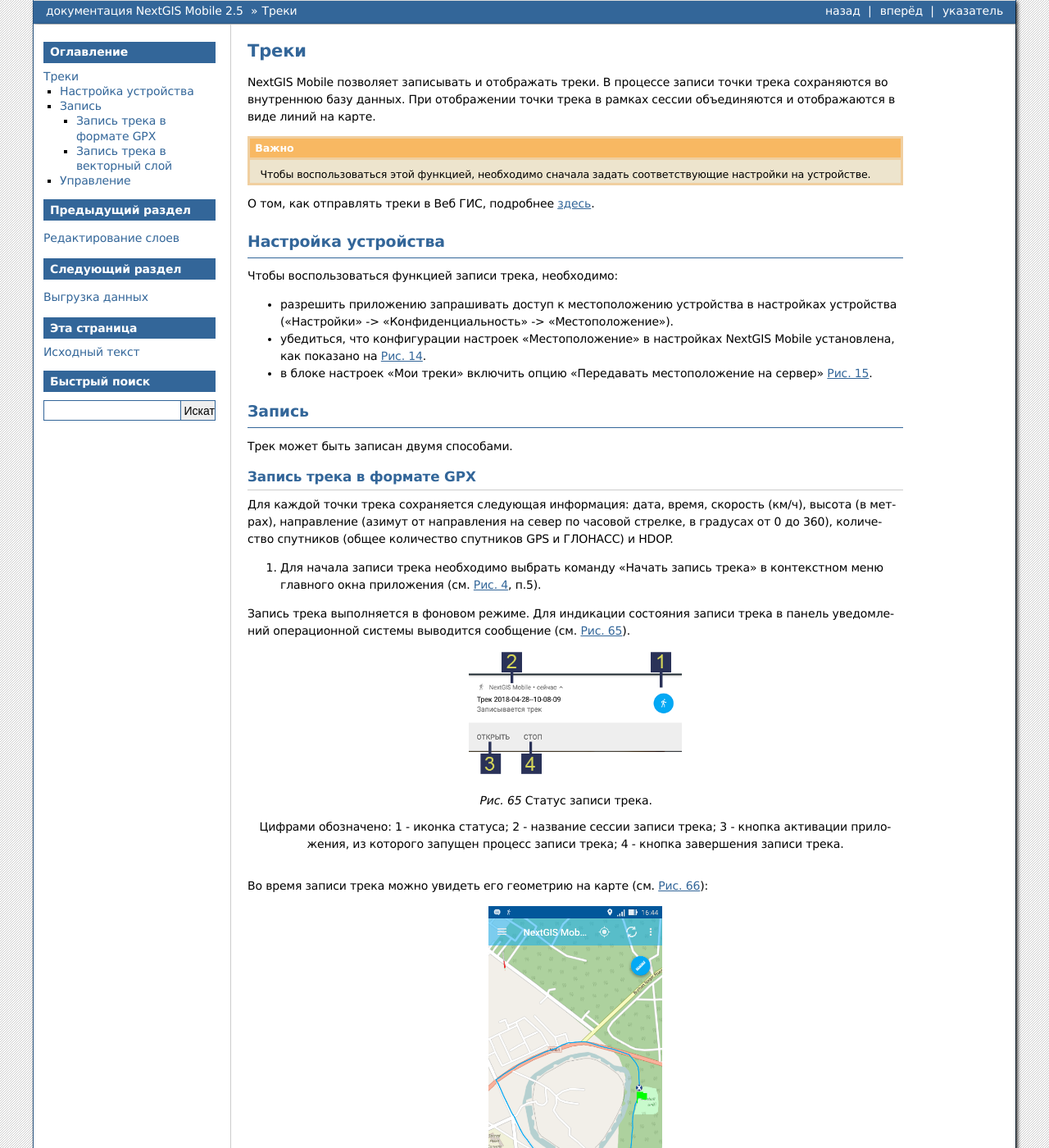
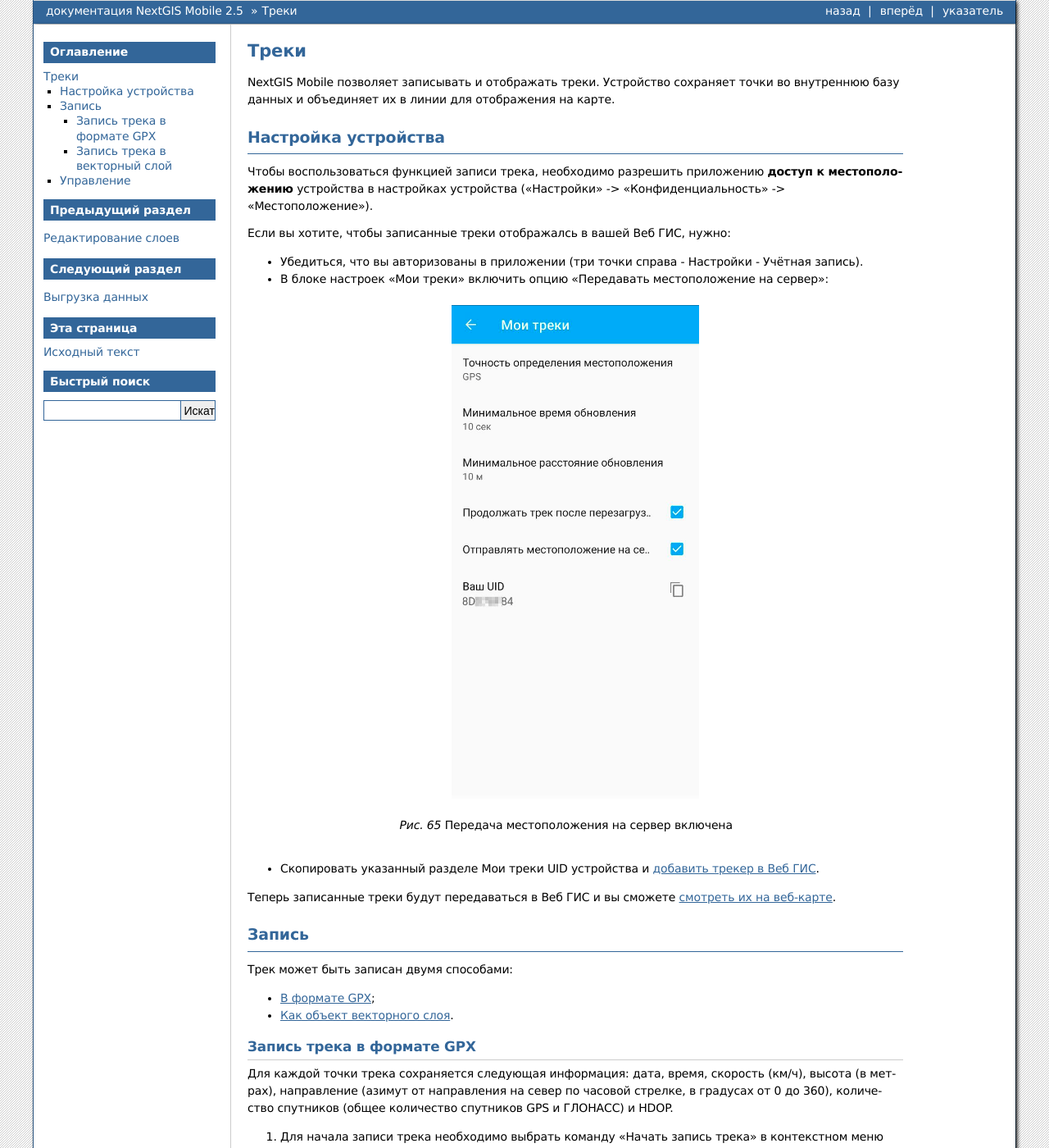
Before and after one commit to nextgis/docs_ngmobile, a Sphinx documentation site: the page built from source/tracks.rst, in a window 1280 px wide and 1400 px high. Shown: the whole window at 82% size. Built offline with Sphinx 7.4.7, drawn with Linux system fonts in a browser that asks for light colours; formulas are drawn with MathJax 3; some of the changed text lies outside the part shown.

Commit message:
update info on tracks in web GIS tracks.rst

```diff
--- a/source/tracks.rst
+++ b/source/tracks.rst
@@ -5,30 +5,41 @@
 Треки
 =====
 
-NextGIS Mobile позволяет записывать и отображать треки. В процессе записи точки трека сохраняются во внутреннюю базу данных. При отображении точки трека в рамках сессии объединяются и отображаются в виде линий на карте.
+NextGIS Mobile позволяет записывать и отображать треки. Устройство сохраняет точки во внутреннюю базу данных и объединяет их в линии для отображения на карте.
 
-.. important::
-   Чтобы воспользоваться этой функцией, необходимо сначала задать соответствующие настройки на устройстве.
-
-О том, как отправлять треки в Веб ГИС, подробнее `здесь <https://docs.nextgis.ru/docs_ngcom/source/tracking.html#tracking>`_.
 
 .. _tracks_settings:
 
 Настройка устройства
 ---------------------
 
-Чтобы воспользоваться функцией записи трека, необходимо:
+Чтобы воспользоваться функцией записи трека, необходимо разрешить приложению **доступ к местоположению** устройства в настройках устройства ("Настройки" -> "Конфиденциальность" -> "Местоположение").
 
-* разрешить приложению запрашивать доступ к местоположению устройства в настройках устройства ("Настройки" -> "Конфиденциальность" -> "Местоположение").
-* убедиться, что конфигурации настроек "Местоположение" в настройках NextGIS Mobile установлена, как показано на :numref:`ngmobile_settings_place_pic`.
-* в блоке настроек "Мои треки" включить опцию "Передавать местоположение на сервер" :numref:`my_tracks_settings_pic`.
+Если вы хотите, чтобы записанные треки отображалсь в вашей Веб ГИС, нужно:
+
+* Убедиться, что вы авторизованы в приложении (три точки справа - Настройки - Учётная запись).
+* В блоке настроек "Мои треки" включить опцию "Передавать местоположение на сервер":
+
+.. figure:: _static/ngmob_set_mytracks_ru.png
+   :name: ngmob_set_mytracks_pic_2
+   :align: center
+   :width: 8cm
+
+   Передача местоположения на сервер включена
+
+* Скопировать указанный разделе Мои треки UID устройства и `добавить трекер в Веб ГИС <https://docs.nextgis.ru/docs_ngcom/source/tracking.html#tracking-create>`_.
+
+Теперь записанные треки будут передаваться в Веб ГИС и вы сможете `смотреть их на веб-карте <https://docs.nextgis.ru/docs_ngweb/source/trackers.html#tracking-web-map>`_.
 
 .. _ngmobile_record_tracks:
 
 Запись
 ------
 
-Трек может быть записан двумя способами.
+Трек может быть записан двумя способами:
+
+* `В формате GPX <https://docs.nextgis.ru/docs_ngmobile/source/tracks.html#ngmobile-record-tracks-gpx>`_;
+* `Как объект векторного слоя <https://docs.nextgis.ru/docs_ngmobile/source/tracks.html#ngmobile-edit-vector-tracks>`_.
 
 .. _ngmobile_record_tracks_gpx:
 
```
